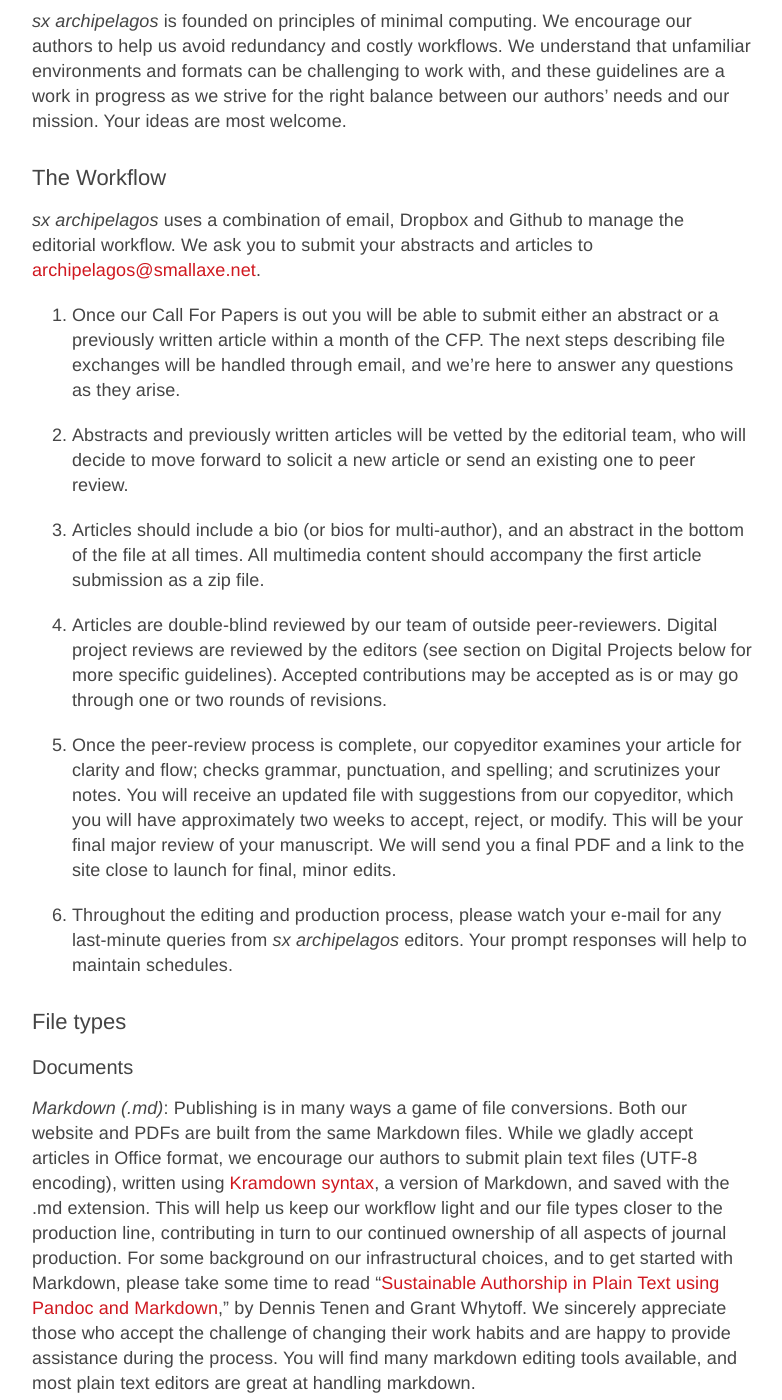
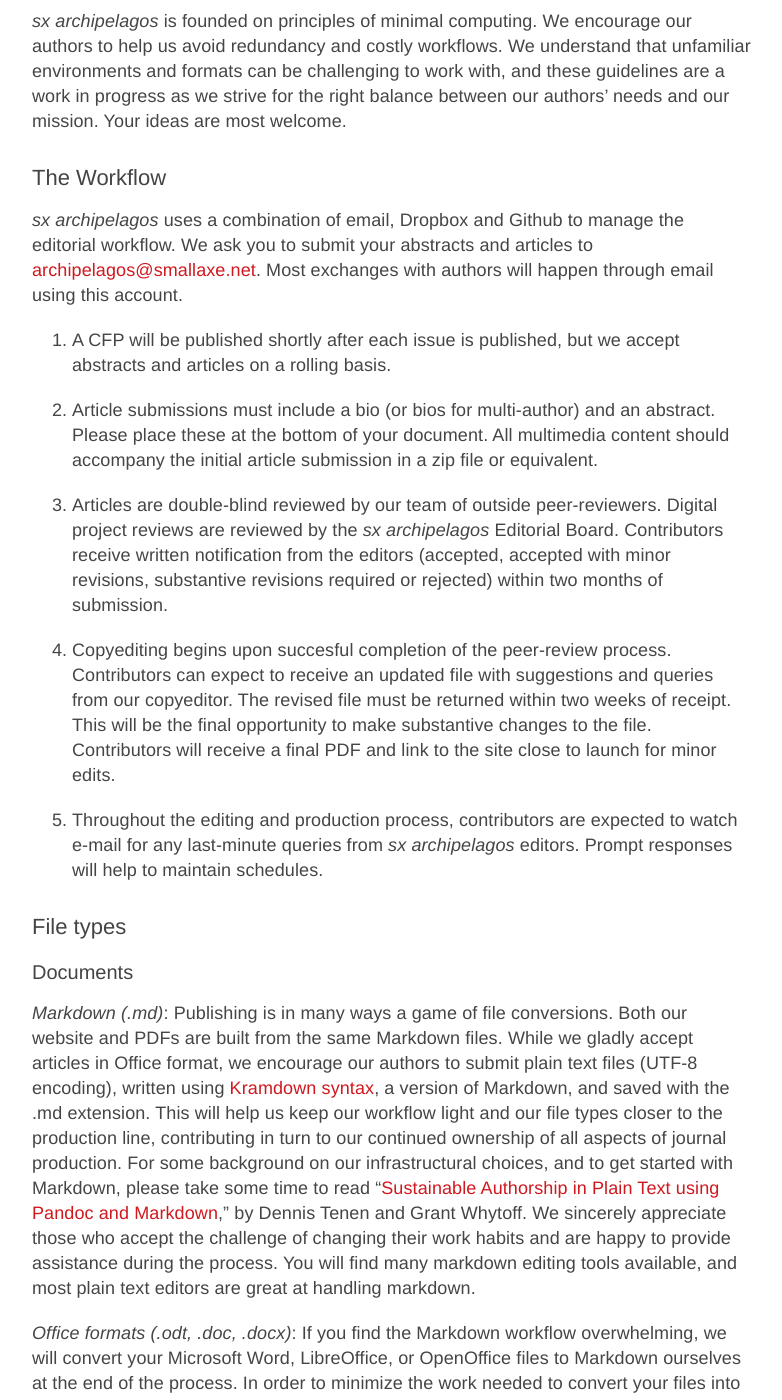
Before and after one commit to archipelagosjournal/archipelagos, a Jekyll site: the page built from submission-guidelines.md, in a window 1280 px wide and 1400 px high, scrolled down 1355 px. Shown: the whole window, without its empty margins (248-1030 px from the left). Built offline with Jekyll 4.4.1, drawn with Linux system fonts in a browser that asks for light colours.

Commit message:
revised submission guidelines further

```diff
--- a/submission-guidelines.md
+++ b/submission-guidelines.md
@@ -24,20 +24,17 @@ Contact: archipelagos@smallaxe.net
 
 ### The Workflow
 
-*sx archipelagos* uses a combination of email, Dropbox and Github to manage the editorial workflow.
-We ask you to submit your abstracts and articles to <archipelagos@smallaxe.net>.
+*sx archipelagos* uses a combination of email, Dropbox and Github to manage the editorial workflow. We ask you to submit your abstracts and articles to <archipelagos@smallaxe.net>. Most exchanges with authors will happen through email using this account.
 
-1.  Once our Call For Papers is out you will be able to submit either an abstract or a previously written article within a month of the CFP. The next steps describing file exchanges will be handled through email, and we're here to answer any questions as they arise.
+1. A CFP will be published shortly after each issue is published, but we accept abstracts and articles on a rolling basis.
 
-2.  Abstracts and previously written articles will be vetted by the editorial team, who will decide to move forward to solicit a new article or send an existing one to peer review.
+2. Article submissions must include a bio (or bios for multi-author) and an abstract. Please place these at the bottom of your document. All multimedia content should accompany the initial article submission in a zip file or equivalent.
 
-3. Articles should include a bio (or bios for multi-author), and an abstract in the bottom of the file at all times. All multimedia content should accompany the first article submission as a zip file.
+3. Articles are double-blind reviewed by our team of outside peer-reviewers. Digital project reviews are reviewed by the *sx archipelagos* Editorial Board. Contributors receive written notification from the editors (accepted, accepted with minor revisions, substantive revisions required or rejected) within two months of submission.
 
-4. Articles are double-blind reviewed by our team of outside peer-reviewers. Digital project reviews are reviewed by the editors (see section on Digital Projects below for more specific guidelines). Accepted contributions may be accepted as is or may go through one or two rounds of revisions.
+4. Copyediting begins upon succesful completion of the peer-review process. Contributors can expect to receive an updated file with suggestions and queries from our copyeditor. The revised file must be returned within two weeks of receipt. This will be the final opportunity to make substantive changes to the file. Contributors will receive a final PDF and link to the site close to launch for minor edits.
 
-5. Once the peer-review process is complete, our copyeditor examines your article for clarity and flow; checks grammar, punctuation, and spelling; and scrutinizes your notes. You will receive an updated file with suggestions from our copyeditor, which you will have approximately two weeks to accept, reject, or modify. This will be your final major review of your manuscript. We will send you a final PDF and a link to the site close to launch for final, minor edits.
-
-6. Throughout the editing and production process, please watch your e-mail for any last-minute queries from *sx archipelagos* editors. Your prompt responses will help to maintain schedules.
+4. Throughout the editing and production process, contributors are expected to watch e-mail for any last-minute queries from *sx archipelagos* editors. Prompt responses will help to maintain schedules.
 
 ### File types
 
```
